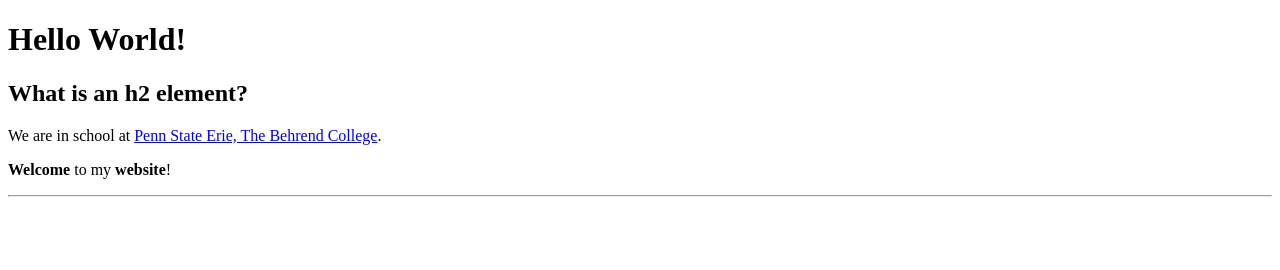
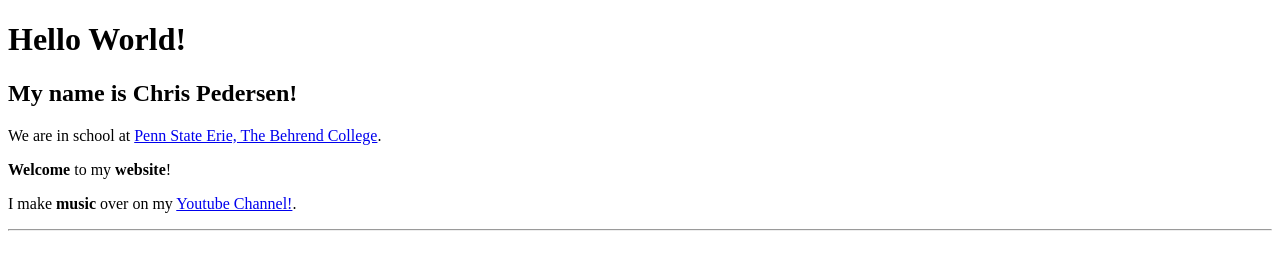
Before and after one commit to cjp6019/Starter, a plain HTML site: page docs/index.html in a window 1280 px wide. Drawn offline with Linux system fonts and the light colour scheme.

Commit message:
Update index.html

```diff
--- a/docs/index.html
+++ b/docs/index.html
@@ -2,7 +2,7 @@
 <!DOCTYPE html>
 <html xmlns="http://www.w3.org/1999/xhtml">
     <head>
-        <title>My new webpage</title>
+        <title>Chris Pedersen's Webpage</title>
 
         <!--This is a comment-->
         <!-- Comments are cool -->
@@ -13,9 +13,10 @@
     <body>
         <!--The body element holds the display area. -->
         <h1>Hello <strong>World!</strong></h1>
-        <h2>What is an h2 element? </h2>
+        <h2>My name is Chris Pedersen! </h2>
         <p>We are in school at <a href="https://behrend.psu.edu/">Penn State Erie, The Behrend College</a>.</p>
         <p><strong>Welcome</strong> to my <strong>website</strong>! </p>
+      <p>I make <strong>music</strong> over on my <a href="https://www.youtube.com/channel/UCPtsP5LVEkslla5jQYprgiw">Youtube Channel!</a>. </p>
 
         <hr/>
     </body>
```
